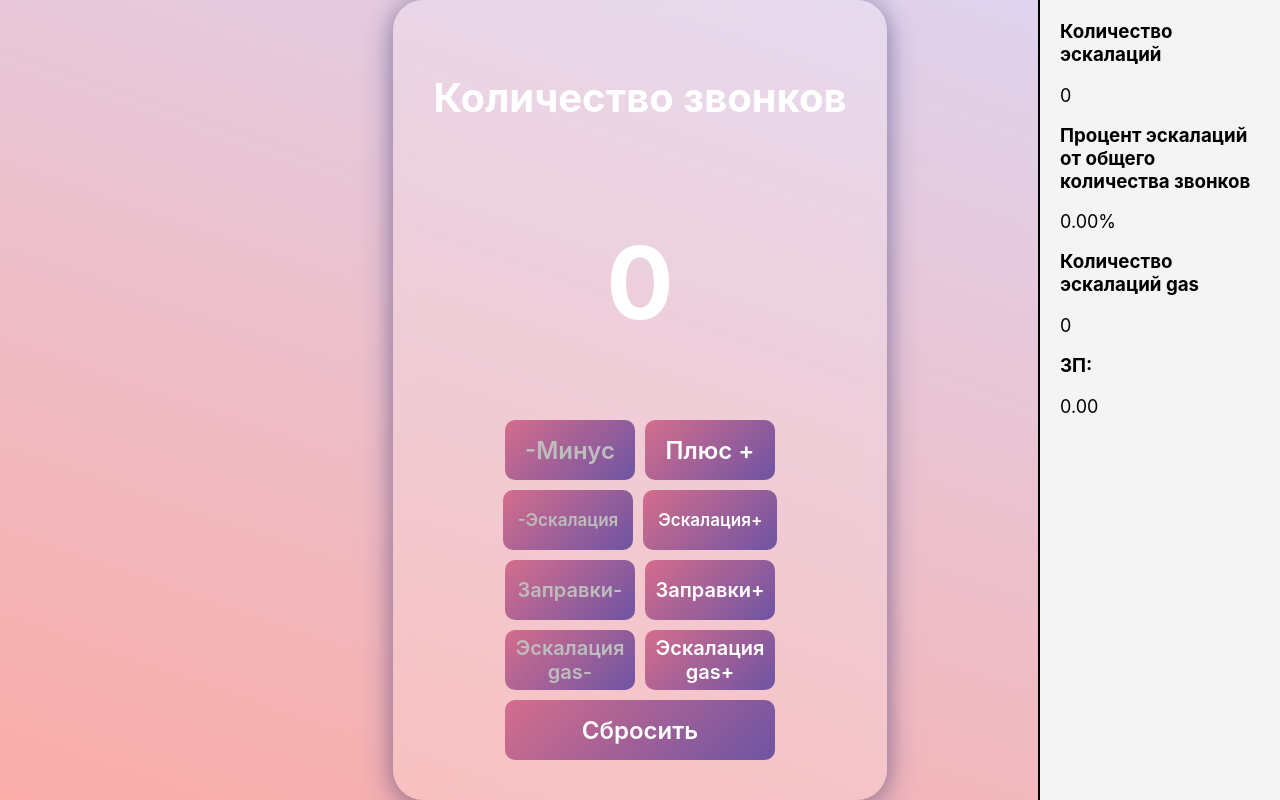
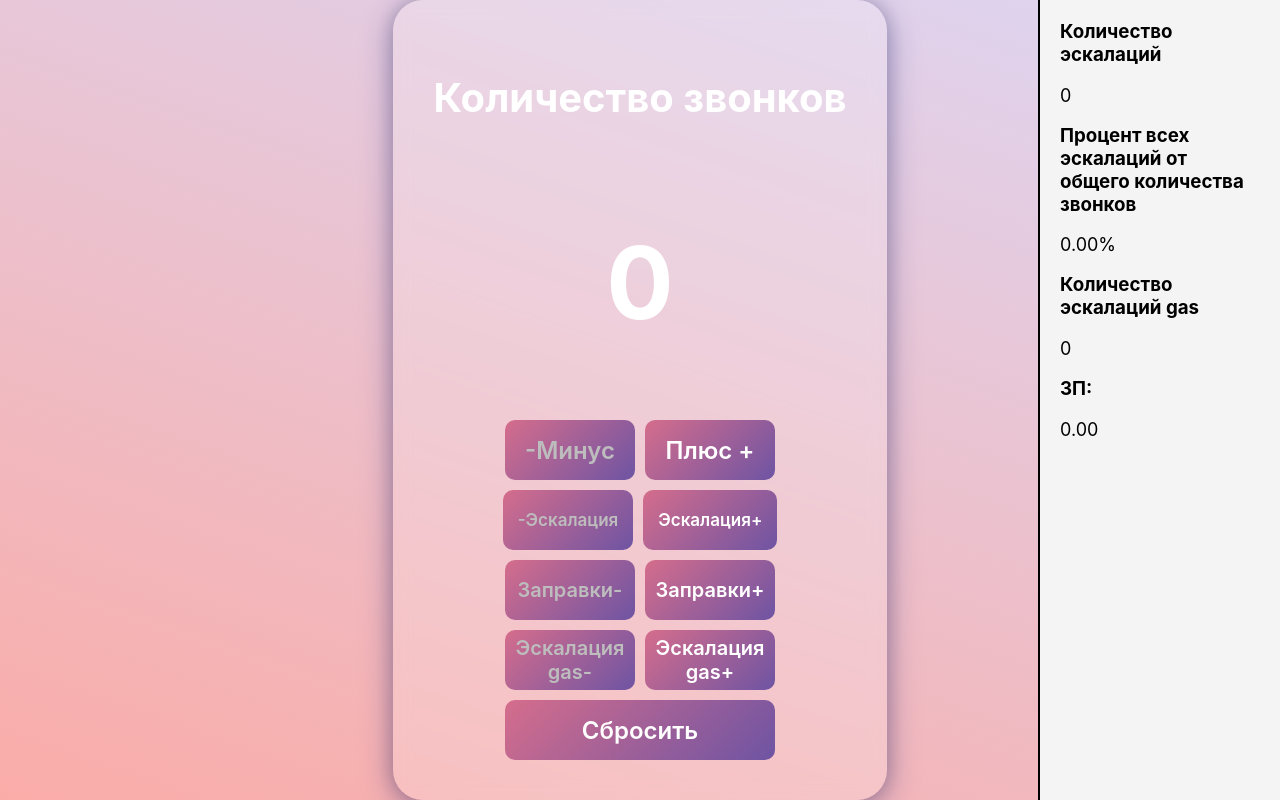
Before and after one commit to WadimDubovec/CallsCounterNew, a React (Create React App) app in the folder client/: page / in a window 1280 px wide. Built offline with nearby package versions, Linux system fonts and the light colour scheme.

Commit message:
add gas 1.03

```diff
--- a/client/src/components/Content/Content.jsx
+++ b/client/src/components/Content/Content.jsx
@@ -25,7 +25,11 @@ function Content({
                     onClick = {() => {
                         setNumberOfCalls(prevCount => Math.max(prevCount - 1, 0))
                         setDaySalary(prevCount => Math.max(prevCount - 0.58, 0))
+                        if (numberOfCallsGasEscalations === 1 && numberOfCalls === 1)  {
+                            setNumberOfCallsGasEscalations(prevCount => Math.max(prevCount-1, 0))
+                        }
                     }}
+
                     className = "btn-minus"
                     disabled = {numberOfCalls === 0}
                 >
@@ -112,7 +116,7 @@ function Content({
                 <MyButton
                     onClick = {() => {
                         setNumberOfCalls(prevCount => Math.max(prevCount + 1, 0));
-                        setNumberOfCallsGas(prevCount => Math.max(prevCount + 1, 0));
+                        // setNumberOfCallsGas(prevCount => Math.max(prevCount + 1, 0));
                         setNumberOfCallsGasEscalations(prevCount => Math.max(prevCount + 1, 0));
                         setRandomCountEmojis(prevCount => prevCount + Math.floor(Math.random() * 3) + 2);
                         setDaySalary(prevCount => Math.max(prevCount + 0.26, 0));
--- a/client/src/components/Sidebar/Sidebar.jsx
+++ b/client/src/components/Sidebar/Sidebar.jsx
@@ -9,7 +9,7 @@ function Sidebar({ numberOfEscalations, numberOfEscalationsGas, percentageEscala
             <div >
                 <h3 >Количество эскалаций</h3 >
                 <p >{numberOfEscalations}</p >
-                <h3 >Процент эскалаций от общего количества звонков</h3 >
+                <h3 >Процент всех эскалаций от общего количества звонков</h3 >
                 <p >{percentageEscalations.toFixed(2)}%</p >
             </div >
 
```
